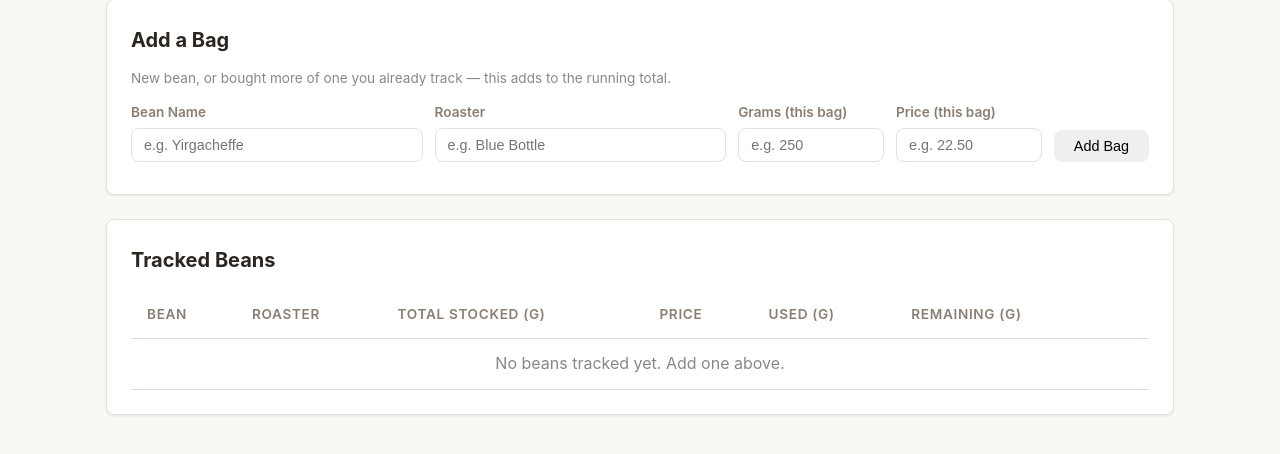
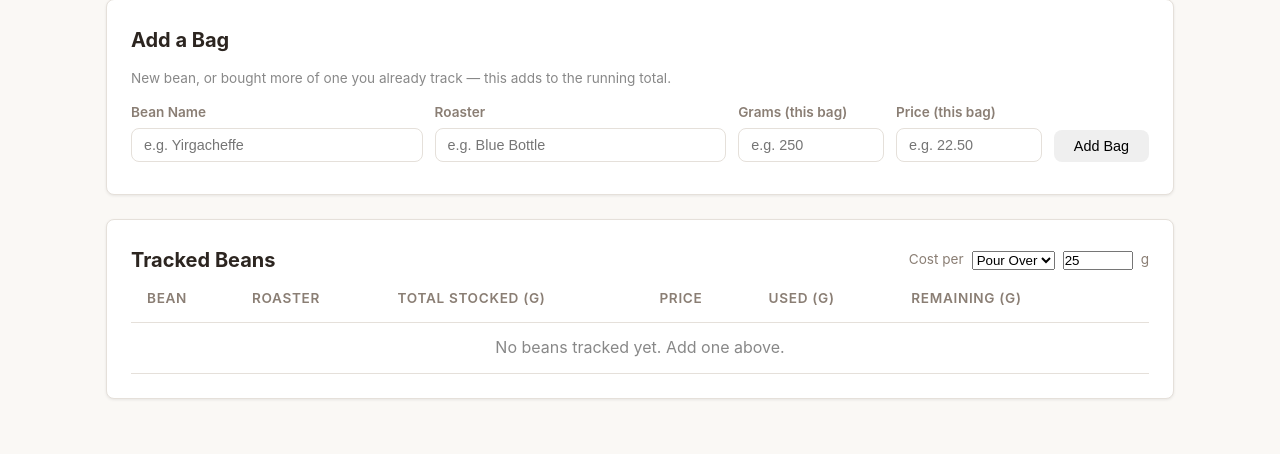
Before and after one commit to dangant/Coffee-Dial, a FastAPI app: page /shelf in a window 1280 px wide. Shown: the part 293-747 px from the top of the page. Run offline with FastAPI, Linux system fonts and the light colour scheme; data that the repository does not hold is empty.

Commit message:
Price the shelf per cup instead of per 100 grams
100g isn't a unit anyone brews, so the $/100g line under each bean's price meant
nothing at a glance. Show what one cup of that bean costs instead.

list_shelf now returns price_per_gram — price over total grams stocked, so it
blends correctly across restocks at different prices. The division sits in the
service rather than the template because that is the part worth testing.

The shelf page gains a "Cost per" control: Pour Over / Espresso plus an editable
dose, defaulting to the 25g / 18g already used by POUR_OVER_GRAMS and
ESPRESSO_GRAMS and by the LP chart's inputs, so the two pages agree on what a cup
is. Each method remembers its own dose in localStorage, so switching back
restores what you set, and every access is wrapped for private-mode failures.

A 283.5g bag at $37 now reads $3.26/cup at 25g and $2.35/cup at 18g, where it
previously read $13.05/100g.

Co-Authored-By: Claude Opus 5 <noreply@anthropic.com>
Claude-Session: https://claude.ai/code/session_016Uj3rHEyXY7dwZK1KDMFqa

```diff
--- a/app/templates/shelf.html
+++ b/app/templates/shelf.html
@@ -44,7 +44,19 @@
 
 <!-- Tracked beans -->
 <div class="card" id="tracked-card">
-    <h2 style="margin-top:0;">Tracked Beans</h2>
+    <div style="display:flex; gap:1rem; flex-wrap:wrap; align-items:center; justify-content:space-between;">
+        <h2 style="margin:0;">Tracked Beans</h2>
+        <div style="display:flex; gap:0.5rem; align-items:center; font-size:0.85rem;">
+            <span style="color:var(--text-muted, #888);">Cost per</span>
+            <select id="cost-method" onchange="onCostMethodChange()" style="width:auto;">
+                <option value="pour_over">Pour Over</option>
+                <option value="espresso">Espresso</option>
+            </select>
+            <input type="number" id="cost-dose" min="1" step="1" value="25"
+                   style="width:70px;" onchange="onCostDoseChange()" title="Grams in one cup">
+            <span style="color:var(--text-muted, #888);">g</span>
+        </div>
+    </div>
     <table class="brew-table" id="tracked-table">
         <thead>
             <tr>
@@ -80,6 +92,47 @@
 <script>
 let shelfData = [];
 let templates = [];
+
+// A cup is a dose of beans, so price the shelf that way rather than per 100g.
+// Defaults match POUR_OVER_GRAMS / ESPRESSO_GRAMS in inventory_service.py and the LP chart.
+const DEFAULT_DOSES = { pour_over: 25, espresso: 18 };
+
+function store(key, value) {
+    try { localStorage.setItem(key, value); } catch (e) { /* private mode — not worth failing over */ }
+}
+
+function stored(key) {
+    try { return localStorage.getItem(key); } catch (e) { return null; }
+}
+
+function costMethod() {
+    return document.getElementById('cost-method').value;
+}
+
+function costDose() {
+    return parseFloat(document.getElementById('cost-dose').value) || DEFAULT_DOSES[costMethod()];
+}
+
+function initCostControls() {
+    const method = stored('shelfCostMethod') || 'pour_over';
+    document.getElementById('cost-method').value = method;
+    document.getElementById('cost-dose').value =
+        stored(`shelfCostDose_${method}`) || DEFAULT_DOSES[method];
+}
+
+function onCostMethodChange() {
+    const method = costMethod();
+    store('shelfCostMethod', method);
+    // Each method remembers its own dose, so switching back restores what you set.
+    document.getElementById('cost-dose').value =
+        stored(`shelfCostDose_${method}`) || DEFAULT_DOSES[method];
+    renderTracked();
+}
+
+function onCostDoseChange() {
+    store(`shelfCostDose_${costMethod()}`, costDose());
+    renderTracked();
+}
 
 async function loadShelf() {
     const resp = await fetch('/api/v1/shelf');
@@ -162,7 +215,7 @@ function renderTracked() {
                         placeholder="$"
                         style="width:80px;"
                         onkeydown="if(event.key==='Enter') updateEntry(${r.id}, '${esc(r.bean_name)}', '${esc(r.roaster || '')}')">
-                    ${r.price != null && r.initial_grams > 0 ? `<span style="font-size:0.75rem; color:#888;">$${(r.price / r.initial_grams * 100).toFixed(2)}/100g</span>` : ''}
+                    ${r.price_per_gram != null ? `<span style="font-size:0.75rem; color:#888;">$${(r.price_per_gram * costDose()).toFixed(2)}/cup · ${costDose()}g</span>` : ''}
                 </div>
             </td>
             <td>${r.used_grams}g</td>
@@ -256,6 +309,7 @@ async function removeEntry(id) {
 
 function esc(s) { return (s || '').replace(/'/g, "\\'").replace(/"/g, '&quot;'); }
 
+initCostControls();
 loadShelf();
 loadTemplates();
 </script>
```
Also changed, not shown: app/services/inventory_service.py (+7 -0 lines), tests/test_shelf.py (added, +77 -0 lines).
